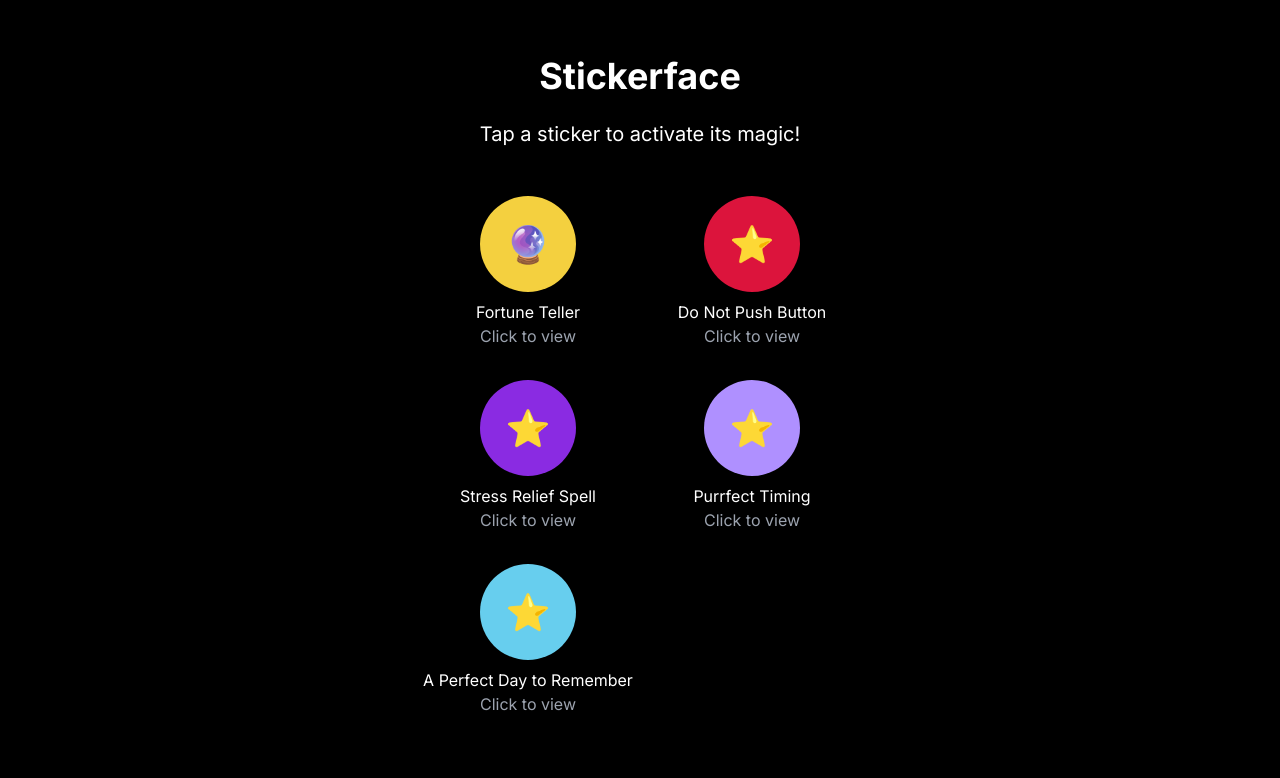
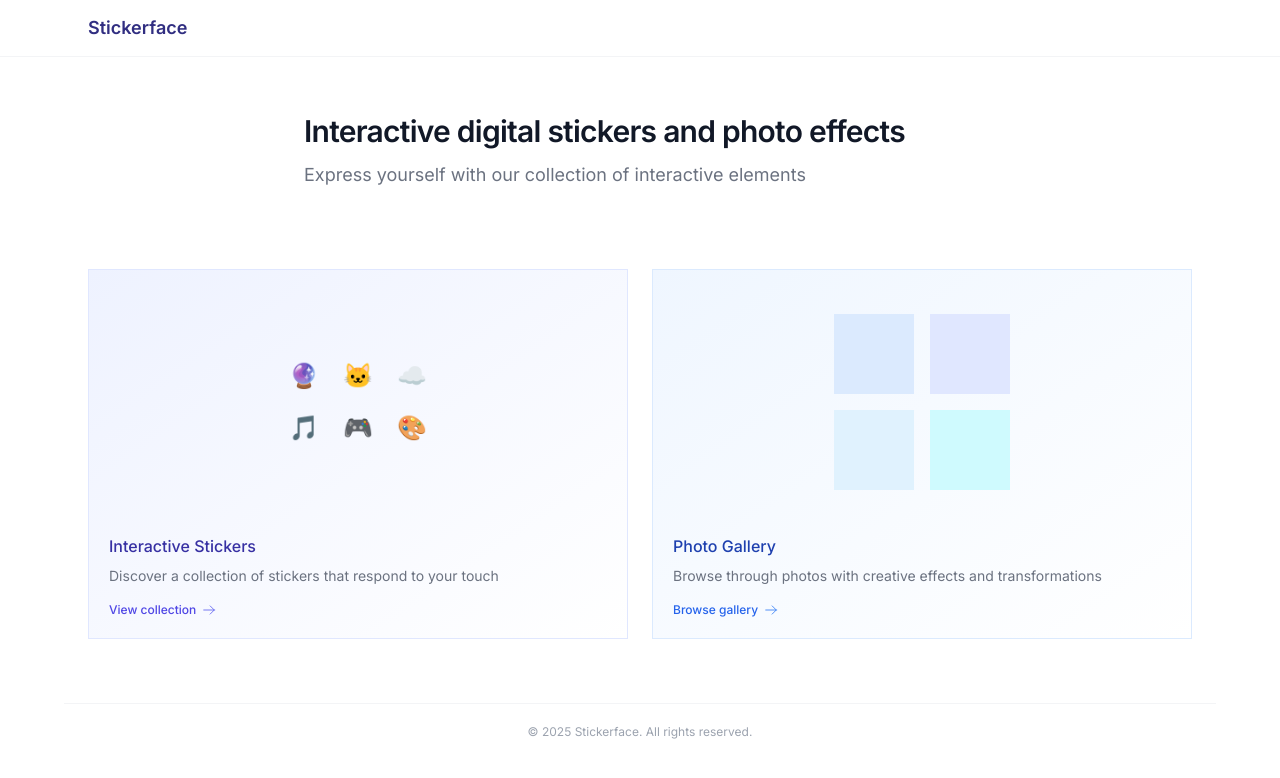
Before and after one commit to eeshamoona/Stickerface, a Next.js app in the folder frontend/: page / in a window 1280 px wide. Shown: the top 778 px of the page. Built offline with nearby package versions, Linux system fonts and the light colour scheme.

Commit message:
create a landing page

```diff
--- a/frontend/src/app/page.tsx
+++ b/frontend/src/app/page.tsx
@@ -1,91 +1,111 @@
 "use client";
 
 import Link from "next/link";
-import { stickers } from "../lib/sticker";
 
 export default function Home() {
   return (
-    <div className="sticker-sheet min-h-screen flex flex-col items-center p-6 bg-black text-white">
-      <h1 className="text-4xl font-bold mb-6 mt-8">Stickerface</h1>
-      <p className="text-xl mb-12">Tap a sticker to activate its magic!</p>
+    <div className="min-h-screen bg-white">
+      {/* Navigation */}
+      <header className="border-b border-gray-100">
+        <div className="max-w-6xl mx-auto px-4 sm:px-5 lg:px-6">
+          <div className="h-14 flex items-center justify-between">
+            <div className="flex-shrink-0">
+              <h1 className="text-lg font-semibold text-indigo-900">Stickerface</h1>
+            </div>
+          </div>
+        </div>
+      </header>
 
-      <div className="grid grid-cols-2 w-full max-w-md gap-y-8">
-        <div className="flex flex-col items-center gap-y-8">
-          {stickers.slice(0, Math.ceil(stickers.length / 2)).map((sticker) => (
-            <Link
-              key={sticker.id}
-              href={`/sticker/${sticker.id}`}
-              className="flex flex-col items-center"
-            >
-              <div className="mb-2">
-                <div
-                  className="sticker w-24 h-24 rounded-full flex items-center justify-center"
-                  style={{
-                    backgroundColor: sticker.color,
-                    boxShadow: "0 4px 8px rgba(0,0,0,0.3)",
-                  }}
-                >
-                  <span className="text-4xl">
-                    {getEmojiForType(sticker.type)}
-                  </span>
-                </div>
+      {/* Main Content */}
+      <main>
+        {/* Hero Section */}
+        <section className="pt-14 pb-10">
+          <div className="max-w-6xl mx-auto px-4 sm:px-5 lg:px-6">
+            <div className="max-w-2xl mx-auto">
+              <h2 className="text-2xl sm:text-3xl font-semibold text-gray-900 tracking-tight">
+                Interactive digital stickers and photo effects
+              </h2>
+              <p className="mt-3 text-lg text-gray-500">
+                Express yourself with our collection of interactive elements
+              </p>
+            </div>
+          </div>
+        </section>
+
+        {/* Cards Section */}
+        <section className="pb-16">
+          <div className="max-w-6xl mx-auto px-4 sm:px-5 lg:px-6">
+            <div className="mt-10 max-w-md mx-auto grid gap-6 lg:grid-cols-2 lg:max-w-none">
+              {/* Stickers Card */}
+              <div className="flex flex-col overflow-hidden">
+                <Link href="/sticker" className="flex flex-col flex-1 group">
+                  <div className="flex-1 bg-gradient-to-br from-indigo-50 to-white p-5 flex flex-col border border-indigo-100 hover:border-indigo-200 transition-colors">
+                    <div className="flex-1 flex items-center justify-center py-6">
+                      <div className="grid grid-cols-3 gap-x-6 gap-y-5">
+                        <span className="text-2xl flex items-center justify-center">🔮</span>
+                        <span className="text-2xl flex items-center justify-center">🐱</span>
+                        <span className="text-2xl flex items-center justify-center">☁️</span>
+                        <span className="text-2xl flex items-center justify-center">🎵</span>
+                        <span className="text-2xl flex items-center justify-center">🎮</span>
+                        <span className="text-2xl flex items-center justify-center">🎨</span>
+                      </div>
+                    </div>
+                    <div className="mt-5">
+                      <h3 className="text-base font-medium text-indigo-800">Interactive Stickers</h3>
+                      <p className="mt-2 text-sm text-gray-500">
+                        Discover a collection of stickers that respond to your touch
+                      </p>
+                    </div>
+                    <div className="mt-4 flex items-center">
+                      <span className="text-xs font-medium text-indigo-600">View collection</span>
+                      <svg xmlns="http://www.w3.org/2000/svg" className="h-3.5 w-3.5 ml-1.5 text-indigo-500 group-hover:translate-x-1 transition-transform" fill="none" viewBox="0 0 24 24" stroke="currentColor">
+                        <path strokeLinecap="round" strokeLinejoin="round" strokeWidth={1.5} d="M14 5l7 7m0 0l-7 7m7-7H3" />
+                      </svg>
+                    </div>
+                  </div>
+                </Link>
               </div>
-              <div className="text-center">
-                <div>{sticker.name}</div>
-                <div className="text-gray-400">Click to view</div>
+
+              {/* Photos Card */}
+              <div className="flex flex-col overflow-hidden">
+                <Link href="/photos" className="flex flex-col flex-1 group">
+                  <div className="flex-1 bg-gradient-to-br from-blue-50 to-white p-5 flex flex-col border border-blue-100 hover:border-blue-200 transition-colors">
+                    <div className="flex-1 flex items-center justify-center py-6">
+                      <div className="grid grid-cols-2 gap-4">
+                        <div className="w-20 h-20 bg-blue-100"></div>
+                        <div className="w-20 h-20 bg-indigo-100"></div>
+                        <div className="w-20 h-20 bg-sky-100"></div>
+                        <div className="w-20 h-20 bg-cyan-100"></div>
+                      </div>
+                    </div>
+                    <div className="mt-5">
+                      <h3 className="text-base font-medium text-blue-800">Photo Gallery</h3>
+                      <p className="mt-2 text-sm text-gray-500">
+                        Browse through photos with creative effects and transformations
+                      </p>
+                    </div>
+                    <div className="mt-4 flex items-center">
+                      <span className="text-xs font-medium text-blue-600">Browse gallery</span>
+                      <svg xmlns="http://www.w3.org/2000/svg" className="h-3.5 w-3.5 ml-1.5 text-blue-500 group-hover:translate-x-1 transition-transform" fill="none" viewBox="0 0 24 24" stroke="currentColor">
+                        <path strokeLinecap="round" strokeLinejoin="round" strokeWidth={1.5} d="M14 5l7 7m0 0l-7 7m7-7H3" />
+                      </svg>
+                    </div>
+                  </div>
+                </Link>
               </div>
-            </Link>
-          ))}
+            </div>
+          </div>
+        </section>
+      </main>
+
+      {/* Footer */}
+      <footer className="bg-white">
+        <div className="max-w-6xl mx-auto py-5 px-4 sm:px-5 lg:px-6 border-t border-gray-100">
+          <p className="text-xs text-center text-gray-400">
+            © {new Date().getFullYear()} Stickerface. All rights reserved.
+          </p>
         </div>
-
-        <div className="flex flex-col items-center gap-y-8">
-          {stickers.slice(Math.ceil(stickers.length / 2)).map((sticker) => (
-            <Link
-              key={sticker.id}
-              href={`/sticker/${sticker.id}`}
-              className="flex flex-col items-center"
-            >
-              <div className="mb-2">
-                <div
-                  className="sticker w-24 h-24 rounded-full flex items-center justify-center"
-                  style={{
-                    backgroundColor: sticker.color,
-                    boxShadow: "0 4px 8px rgba(0,0,0,0.3)",
-                  }}
-                >
-                  <span className="text-4xl">
-                    {getEmojiForType(sticker.type)}
-                  </span>
-                </div>
-              </div>
-              <div className="text-center">
-                <div>{sticker.name}</div>
-                <div className="text-gray-400">Click to view</div>
-              </div>
-            </Link>
-          ))}
-        </div>
-      </div>
+      </footer>
     </div>
   );
 }
-
-// Helper function for temporary emoji placeholders
-function getEmojiForType(type: string): string {
-  switch (type) {
-    case "fortune":
-      return "🔮";
-    case "pet":
-      return "🐱";
-    case "weather":
-      return "☁️";
-    case "music":
-      return "🎵";
-    case "game":
-      return "🎮";
-    case "art":
-      return "🎨";
-    default:
-      return "⭐";
-  }
-}
--- /dev/null
+++ b/frontend/src/app/sticker/page.tsx
@@ -0,0 +1,91 @@
+"use client";
+
+import Link from "next/link";
+import { stickers } from "../../lib/sticker";
+
+export default function Home() {
+  return (
+    <div className="sticker-sheet min-h-screen flex flex-col items-center p-6 bg-black text-white">
+      <h1 className="text-4xl font-bold mb-6 mt-8">Stickerface</h1>
+      <p className="text-xl mb-12">Tap a sticker to activate its magic!</p>
+
+      <div className="grid grid-cols-2 w-full max-w-md gap-y-8">
+        <div className="flex flex-col items-center gap-y-8">
+          {stickers.slice(0, Math.ceil(stickers.length / 2)).map((sticker) => (
+            <Link
+              key={sticker.id}
+              href={`/sticker/${sticker.id}`}
+              className="flex flex-col items-center"
+            >
+              <div className="mb-2">
+                <div
+                  className="sticker w-24 h-24 rounded-full flex items-center justify-center"
+                  style={{
+                    backgroundColor: sticker.color,
+                    boxShadow: "0 4px 8px rgba(0,0,0,0.3)",
+                  }}
+                >
+                  <span className="text-4xl">
+                    {getEmojiForType(sticker.type)}
+                  </span>
+                </div>
+              </div>
+              <div className="text-center">
+                <div>{sticker.name}</div>
+                <div className="text-gray-400">Click to view</div>
+              </div>
+            </Link>
+          ))}
+        </div>
+
+        <div className="flex flex-col items-center gap-y-8">
+          {stickers.slice(Math.ceil(stickers.length / 2)).map((sticker) => (
+            <Link
+              key={sticker.id}
+              href={`/sticker/${sticker.id}`}
+              className="flex flex-col items-center"
+            >
+              <div className="mb-2">
+                <div
+                  className="sticker w-24 h-24 rounded-full flex items-center justify-center"
+                  style={{
+                    backgroundColor: sticker.color,
+                    boxShadow: "0 4px 8px rgba(0,0,0,0.3)",
+                  }}
+                >
+                  <span className="text-4xl">
+                    {getEmojiForType(sticker.type)}
+                  </span>
+                </div>
+              </div>
+              <div className="text-center">
+                <div>{sticker.name}</div>
+                <div className="text-gray-400">Click to view</div>
+              </div>
+            </Link>
+          ))}
+        </div>
+      </div>
+    </div>
+  );
+}
+
+// Helper function for temporary emoji placeholders
+function getEmojiForType(type: string): string {
+  switch (type) {
+    case "fortune":
+      return "🔮";
+    case "pet":
+      return "🐱";
+    case "weather":
+      return "☁️";
+    case "music":
+      return "🎵";
+    case "game":
+      return "🎮";
+    case "art":
+      return "🎨";
+    default:
+      return "⭐";
+  }
+}
```
